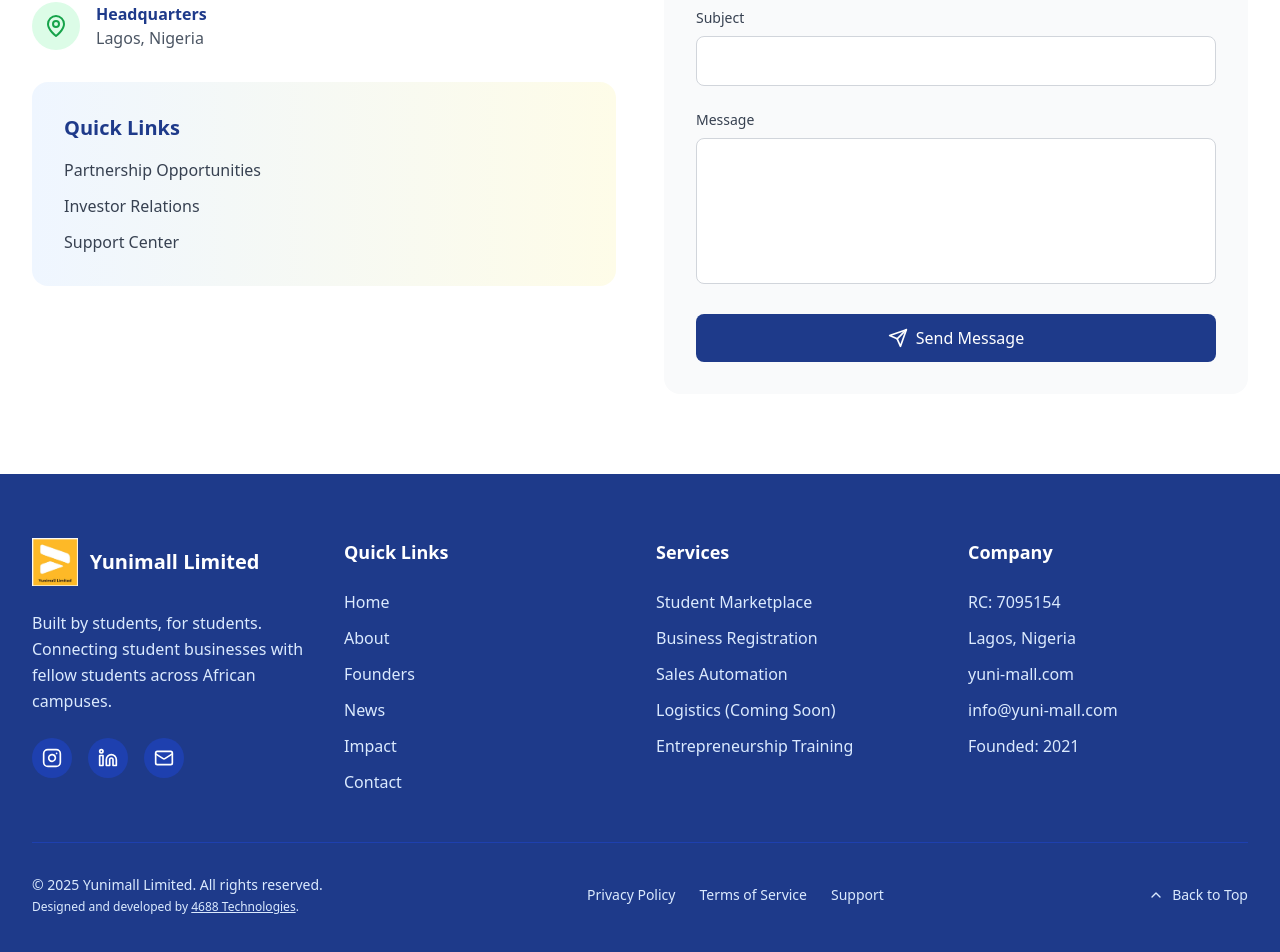
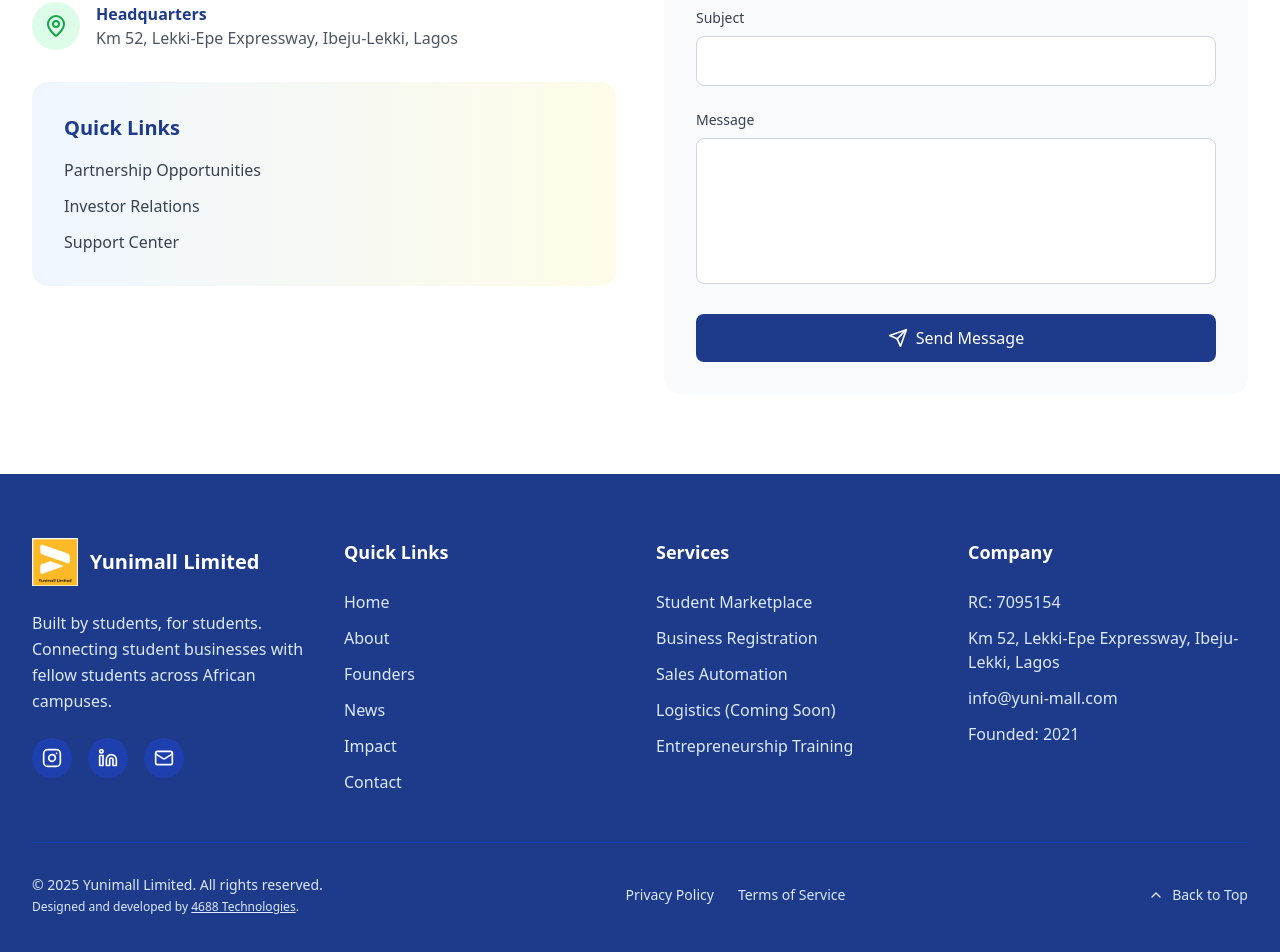
Before and after one commit to 4688Technologies/yunimall, a React (Vite) app: page / in a window 1280 px wide. Shown: the part 9812-10764 px from the top of the page. Built offline with nearby package versions, Linux system fonts and the light colour scheme.

Commit message:
Update address on Contact and Footer Sections

```diff
--- a/src/components/Contact.tsx
+++ b/src/components/Contact.tsx
@@ -95,7 +95,7 @@
                   </div>
                   <div>
                     <p className="font-semibold text-blue-900">Headquarters</p>
-                    <p className="text-gray-600">Lagos, Nigeria</p>
+                    <p className="text-gray-600">Km 52, Lekki-Epe Expressway, Ibeju-Lekki, Lagos</p>
                   </div>
                 </div>
               </div>
--- a/src/components/Footer.tsx
+++ b/src/components/Footer.tsx
@@ -115,11 +115,11 @@
                   <span className="text-blue-100">RC: 7095154</span>
                 </li>
                 <li>
-                  <span className="text-blue-100">Lagos, Nigeria</span>
+                  <span className="text-blue-100">Km 52, Lekki-Epe Expressway, Ibeju-Lekki, Lagos</span>
                 </li>
-                <li>
+                {/* <li>
                   <span className="text-blue-100">yuni-mall.com</span>
-                </li>
+                </li> */}
                 <li>
                   <a href="mailto:info@yuni-mall.com" className="text-blue-100 hover:text-yellow-400 hover:underline transition-colors duration-200">info@yuni-mall.com</a>
                 </li>
@@ -147,9 +147,6 @@
                 </button>
                 <a href="#" className="text-blue-100 hover:text-yellow-400 hover:underline transition-colors duration-200">
                   Terms of Service
-                </a>
-                <a href="#" className="text-blue-100 hover:text-yellow-400 hover:underline transition-colors duration-200">
-                  Support
                 </a>
               </div>
               <button
```
Also changed, not shown: 1 other file (tests, documents, lock files or other folders).
